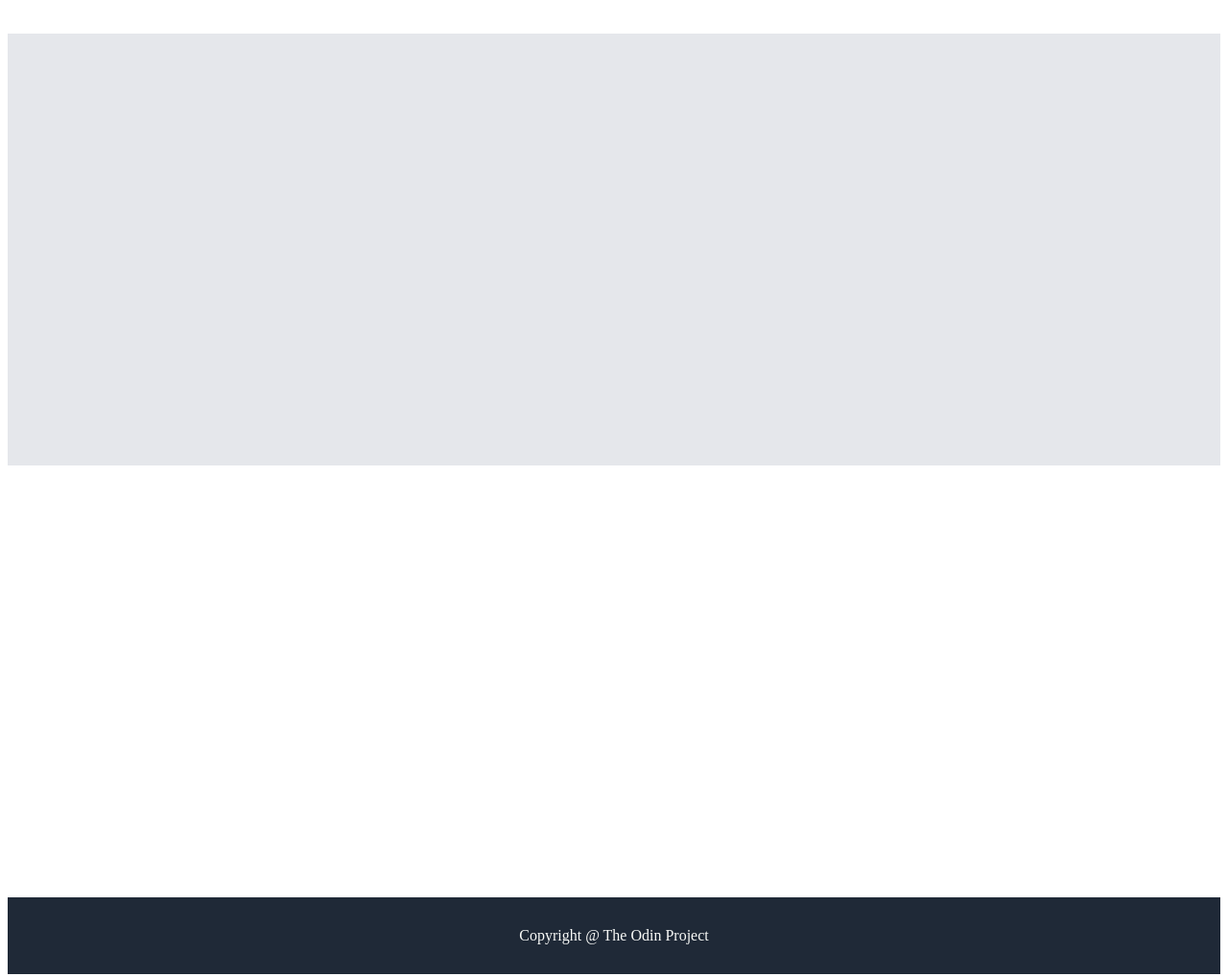
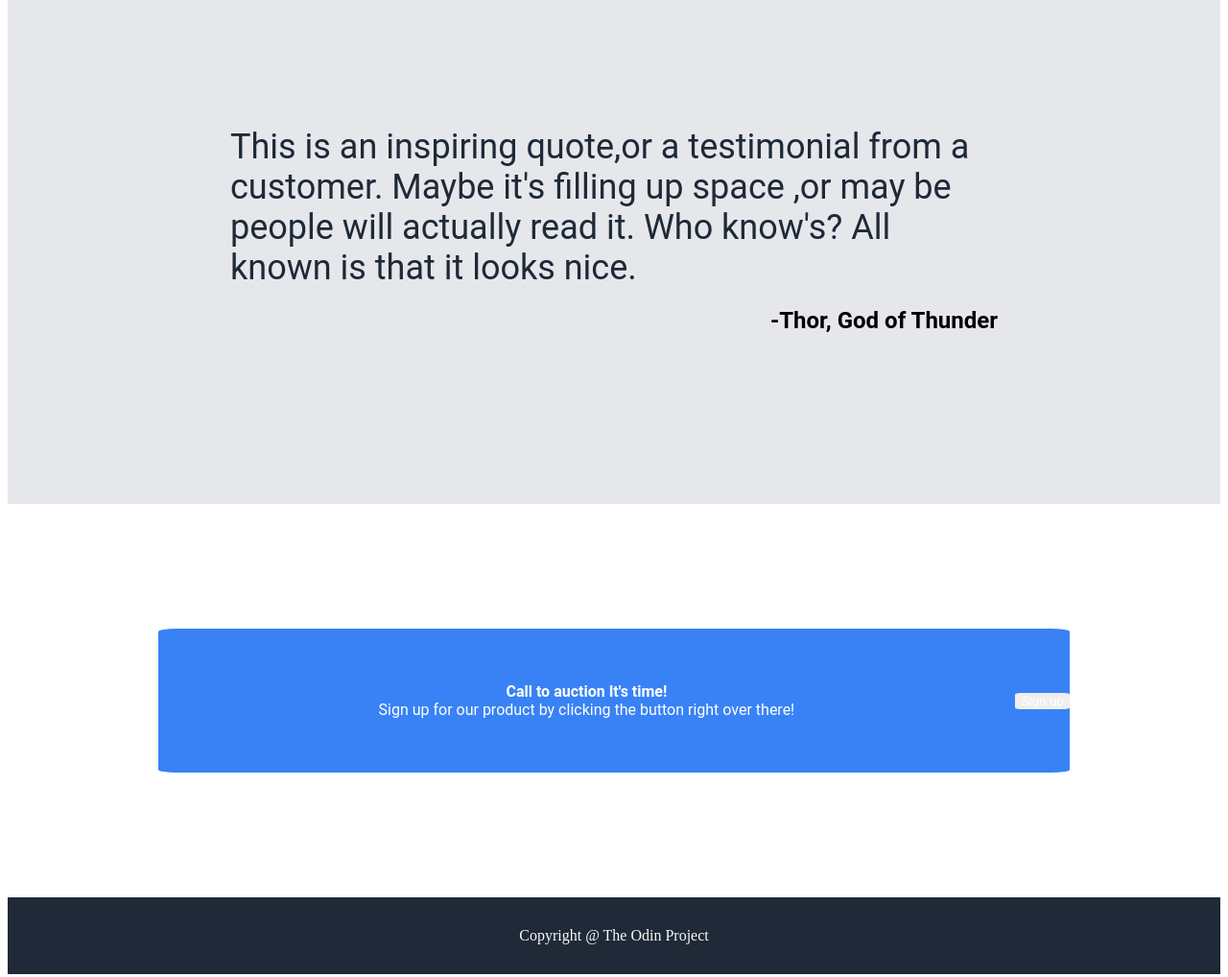
Before and after one commit to sampath442/Landing-Page, a plain HTML site: page index.html in a window 1280 px wide. Shown: the part 1140-2158 px from the top of the page at 96% size. Drawn offline with Linux system fonts and the light colour scheme.

Commit message:
created part 3 and 4 need to add button to part 4 before submitting need to check all parts

```diff
--- a/index.html
+++ b/index.html
@@ -60,8 +60,32 @@
                 </div>
 
             </div>
-            <div class="box3"></div>
-            <div class="box4"></div>
+            <div class="box3">
+                <div class="box31">
+                    <div class="box311">
+                        This is an inspiring  quote,or a testimonial  from a customer. Maybe it's filling up space ,or may be people will actually read it. Who know's? All known is that it looks nice.
+                </div>
+                <div class="box312">
+                    -Thor, God of Thunder
+                </div>
+                    </div>
+
+            </div>
+
+            <div class="box4">
+                <div class="box41">
+                    <div class="box411">
+                        <div class="box4111">
+                            Call to auction It's time!
+                        </div>
+                        Sign up for our product by clicking the button right over there!
+                    </div>
+                    <button class="box412">
+                        Sign up
+                    </button>
+                </div>
+
+            </div>
         </div>
         <footer>Copyright @ The Odin Project</footer>
     </body>
--- a/page.css
+++ b/page.css
@@ -144,13 +144,72 @@ h1{
 {
     background-color: #E5E7EB;
     flex:1;
+    display: flex;
+    justify-content: center;
+    align-items: center;
+    padding: 80px;
+    flex-wrap: wrap;
+}
+.box31
+{
+    display: flex;
+    justify-content: center;
+    align-items: center;
+    flex-direction: column;
+    max-width:800px;
+    gap:20px;
+
+}
+.box311
+{
+    font-size: 36px;
+    color:#1F2937;
+    font-family: light "italic";
+}
+.box312
+{
+    font-weight: 700;
+    align-self: flex-end;
+    font-size: 24px;
 }
 .box4
 {
     background-color: white;
     flex:1;
+    display:flex;
+    justify-content: center;
+    align-items: center;
 }
+.box41
+{
+    background-color: #3882F6;
+    border-radius: 2%;
+    min-width:950px;
+    min-height: 150px;
 
+    color: white;
+    display: flex;
+    justify-content: center;
+    align-items: center;
+}
+.box411
+{
+    display: flex;
+    align-items: center;
+    justify-content: center;
+    flex-direction: column;
+    flex-grow: 2;
+}
+.box4111
+{
+    font-weight: 700;
+}
+.box412
+{
+    border:2px white;
+    border-radius: 10%;
+    color: white;
+}
 .b
 {
     font-size: 24px;
```
